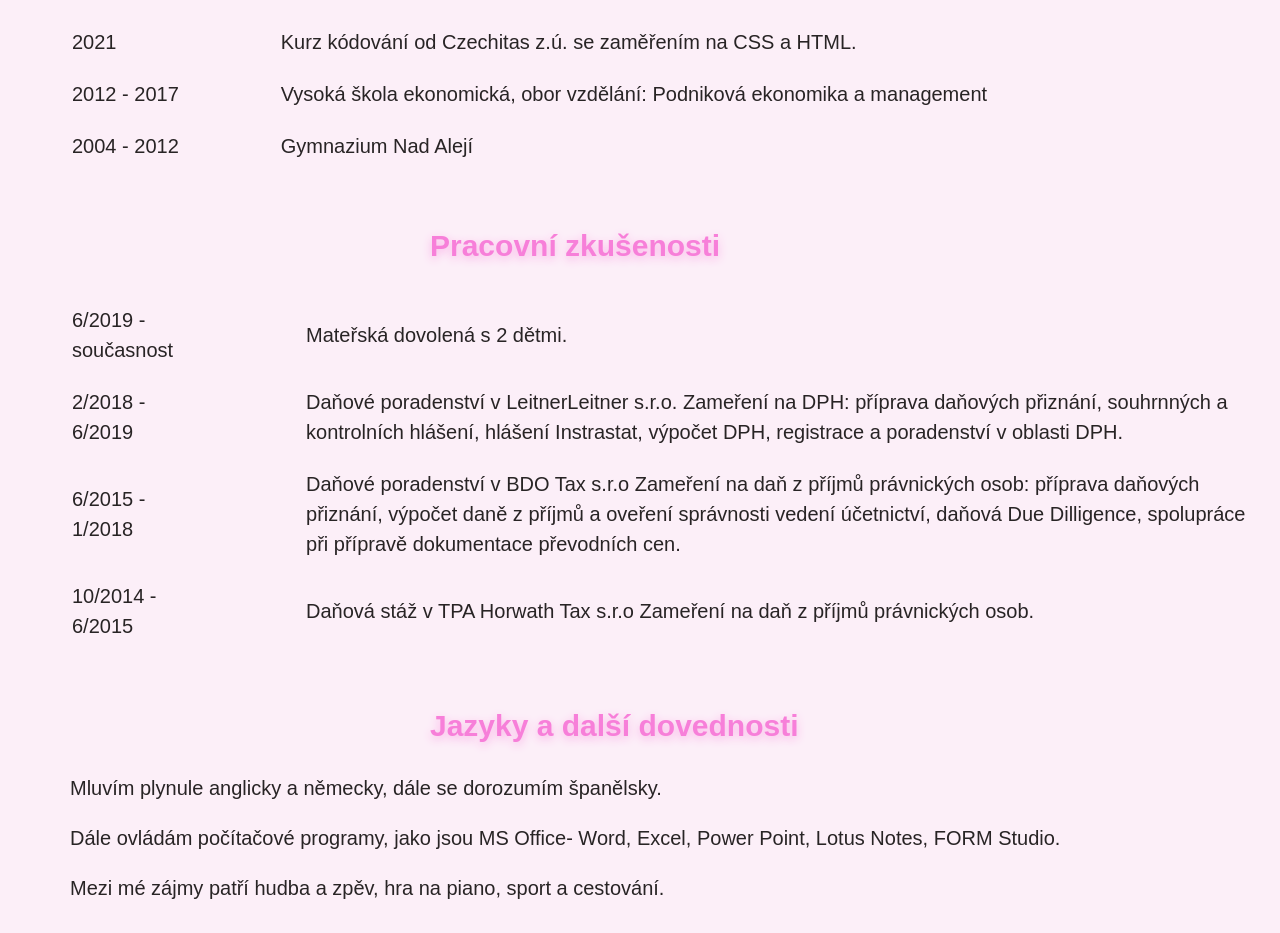
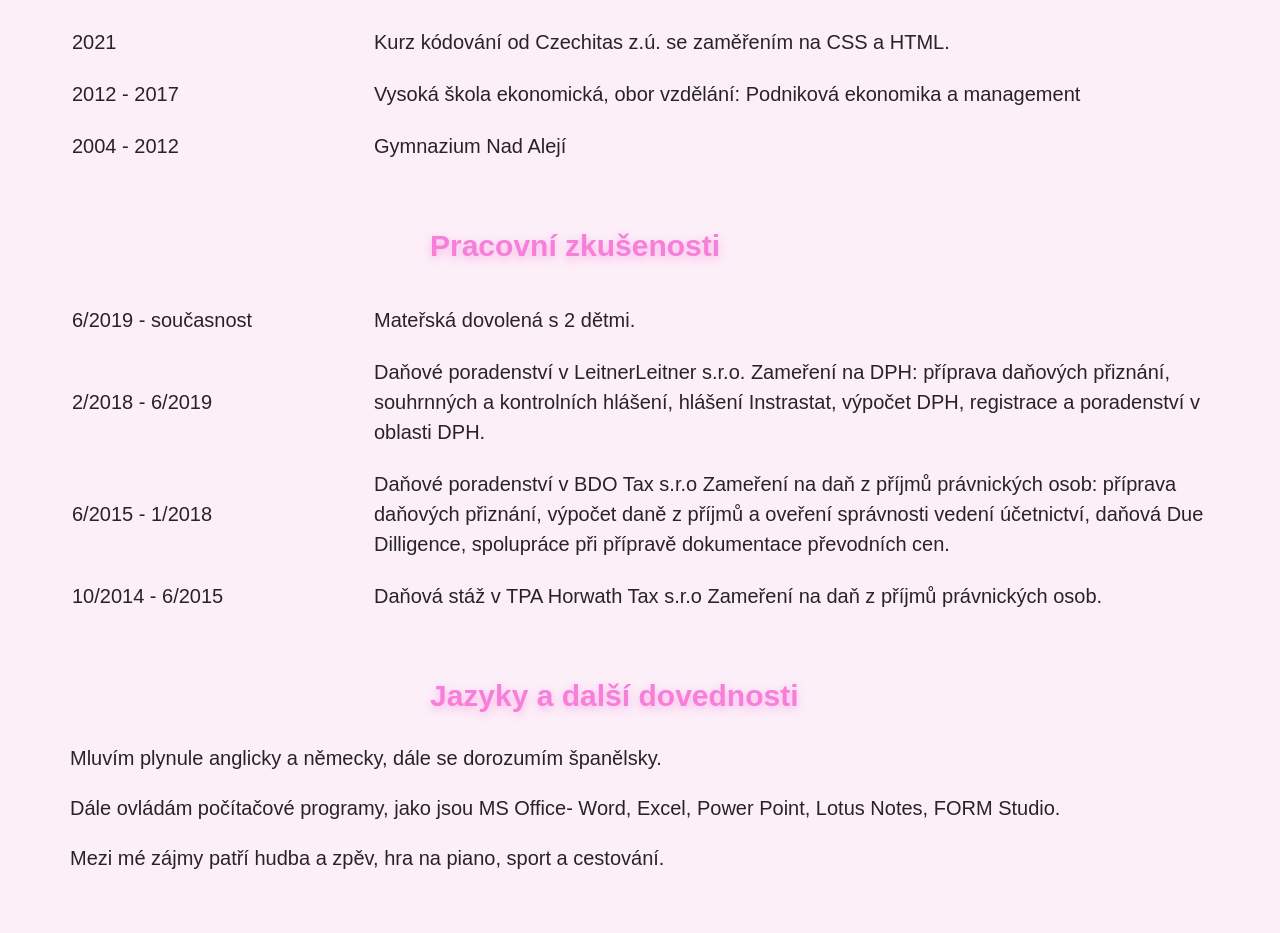
Before and after one commit to MonikaBuzkova/Zivotopis, a plain HTML site: page index.html in a window 1280 px wide. Shown: the part 545-1478 px from the top of the page. After the commit the page ends 1448 px from the top, so only its background shows below. Drawn offline with Linux system fonts and the light colour scheme.

Commit message:
Úprava šířky buněk tabulek

```diff
--- a/style.css
+++ b/style.css
@@ -38,6 +38,7 @@ h2 {
 
 td {
     padding: 10px 0;
+    width: 200px ;
 }
 
 .osobni-udaje {
@@ -55,4 +56,5 @@ p {
 
 .odsazeni {
     padding-left: 100px;
+    width: fit-content;
 }
```
Also changed, not shown: 1 other file.
